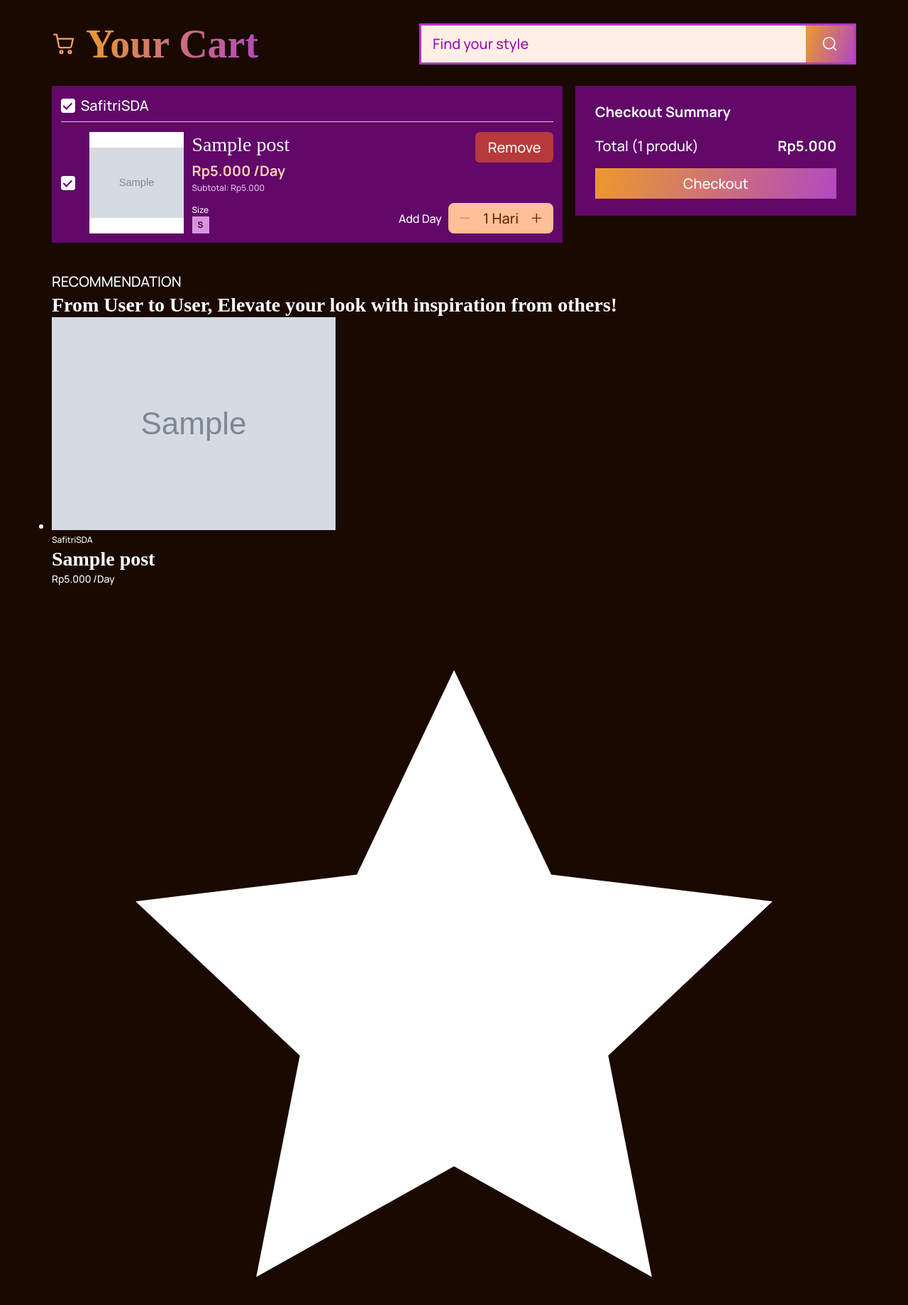
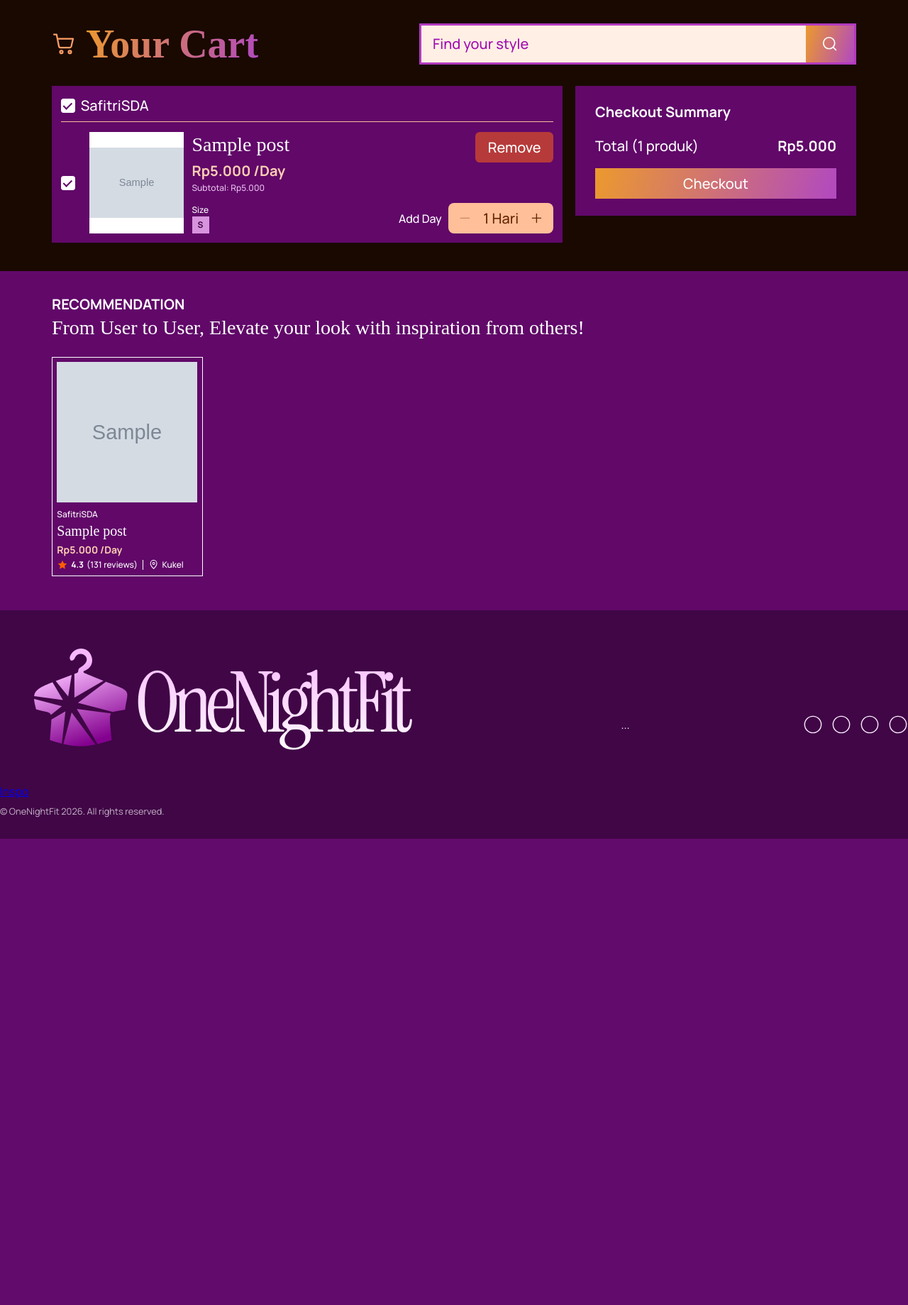
Before and after one commit to OneNightFit/OneNightFit, a Django app: page /cart/ in a window 1280 px wide. Shown: the part 81-1920 px from the top of the page at 71% size. After the commit the page ends 1263 px from the top, so only its background shows below. Run offline with Django 5.2, Linux system fonts and the light colour scheme; tables that the repository leaves empty hold one stand-in row (values such as "Sample post"); grey boxes marked "Sample" are stand-in pictures; some web fonts are replaced.

Commit message:
style(cart): style recommendation cards

```diff
--- a/static/css/cart.css
+++ b/static/css/cart.css
@@ -519,3 +519,92 @@
         transition: background-color 0.15s, opacity 0.15s;
     }
 }
+
+/* ================= RECOMMENDATION ================= */
+.cart-reco {
+    background: var(--primary_700);
+    padding: 2rem 0 3rem;
+}
+.cart-reco__kicker {
+    font-weight: 700;
+}
+.cart-reco__lead {
+    font-weight: 400;
+    margin-bottom: 1.5rem;
+}
+.cart-reco__list {
+    list-style: none;
+    display: grid;
+    gap: 1.1rem;
+    grid-template-columns: repeat(5, minmax(0, 1fr));
+}
+.cart-reco__card {
+    border: 1px solid var(--neutral_0);
+    padding: 0.4rem;
+    display: flex;
+    flex-direction: column;
+    gap: 0.15rem;
+    min-width: 0;
+}
+.cart-reco__img {
+    aspect-ratio: 1 / 1;
+    background: var(--neutral_0);
+    overflow: hidden;
+    margin-bottom: 0.35rem;
+}
+.cart-reco__img img {
+    width: 100%;
+    height: 100%;
+    object-fit: cover;
+    object-position: top;
+    display: block;
+}
+.cart-reco__name {
+    font-size: 1.25rem;
+    font-weight: 400;
+    overflow-wrap: anywhere;
+}
+.cart-reco__price {
+    color: var(--cart-price);
+    font-weight: 700;
+}
+.cart-reco__meta {
+    display: flex;
+    align-items: center;
+    flex-wrap: wrap;
+    gap: 0.25rem;
+}
+.cart-reco__star {
+    width: 1rem;
+    height: 1rem;
+    color: var(--secondary_500);
+}
+.cart-reco__pin {
+    width: 0.95rem;
+    height: 0.95rem;
+}
+.cart-reco__sep {
+    width: 1px;
+    height: 0.9rem;
+    background: var(--neutral_0);
+    margin: 0 0.2rem;
+}
+
+@media (max-width: 1023px) {
+    .cart-reco__list {
+        display: flex;
+        overflow-x: auto;
+        scroll-snap-type: x mandatory;
+        padding-bottom: 0.75rem;
+        -webkit-overflow-scrolling: touch;
+    }
+    .cart-reco__card {
+        flex: 0 0 15rem;
+        scroll-snap-align: start;
+    }
+}
+@media (max-width: 639px) {
+    .cart-reco__card {
+        flex-basis: 12.5rem;
+    }
+}
```
